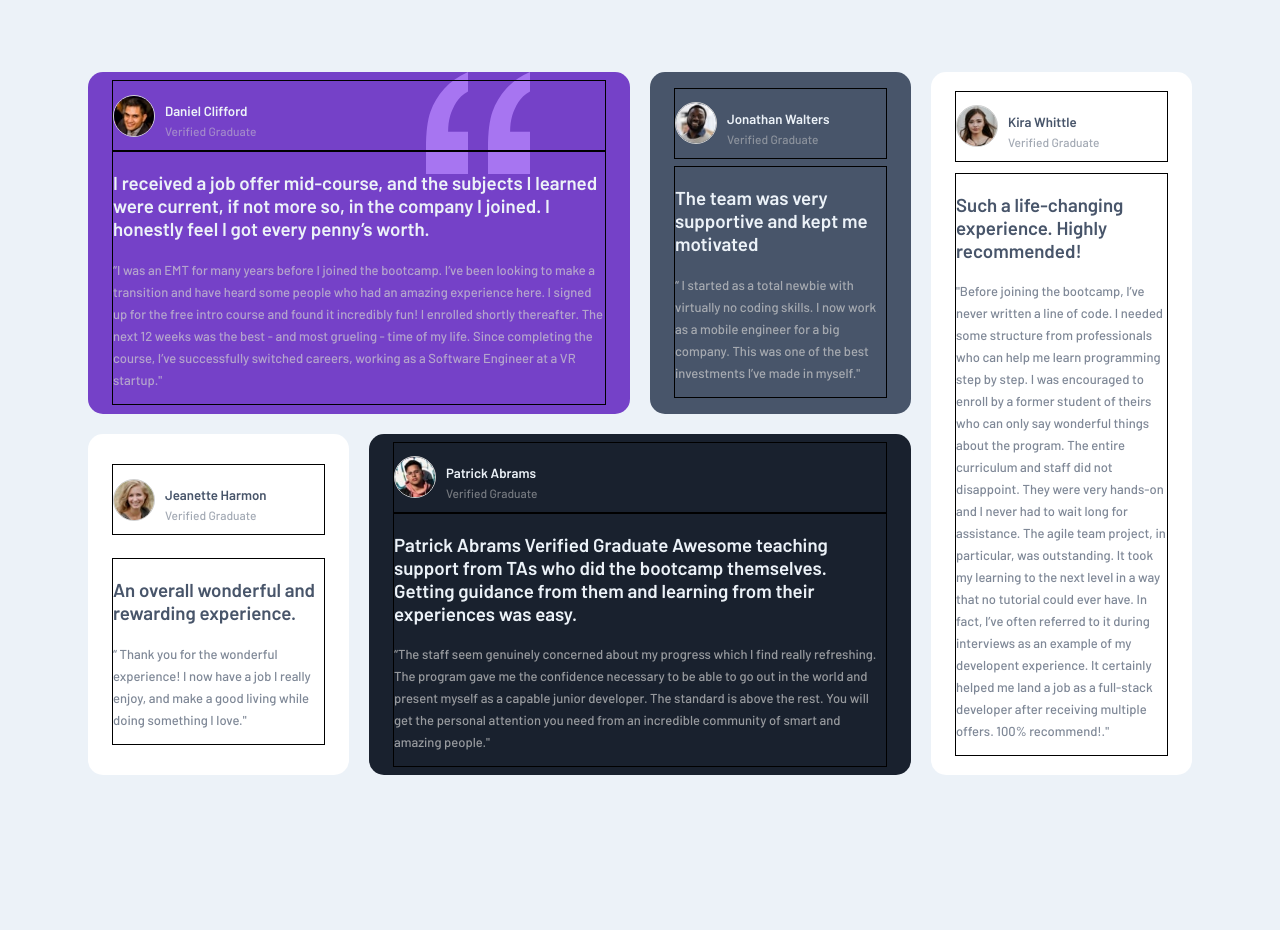
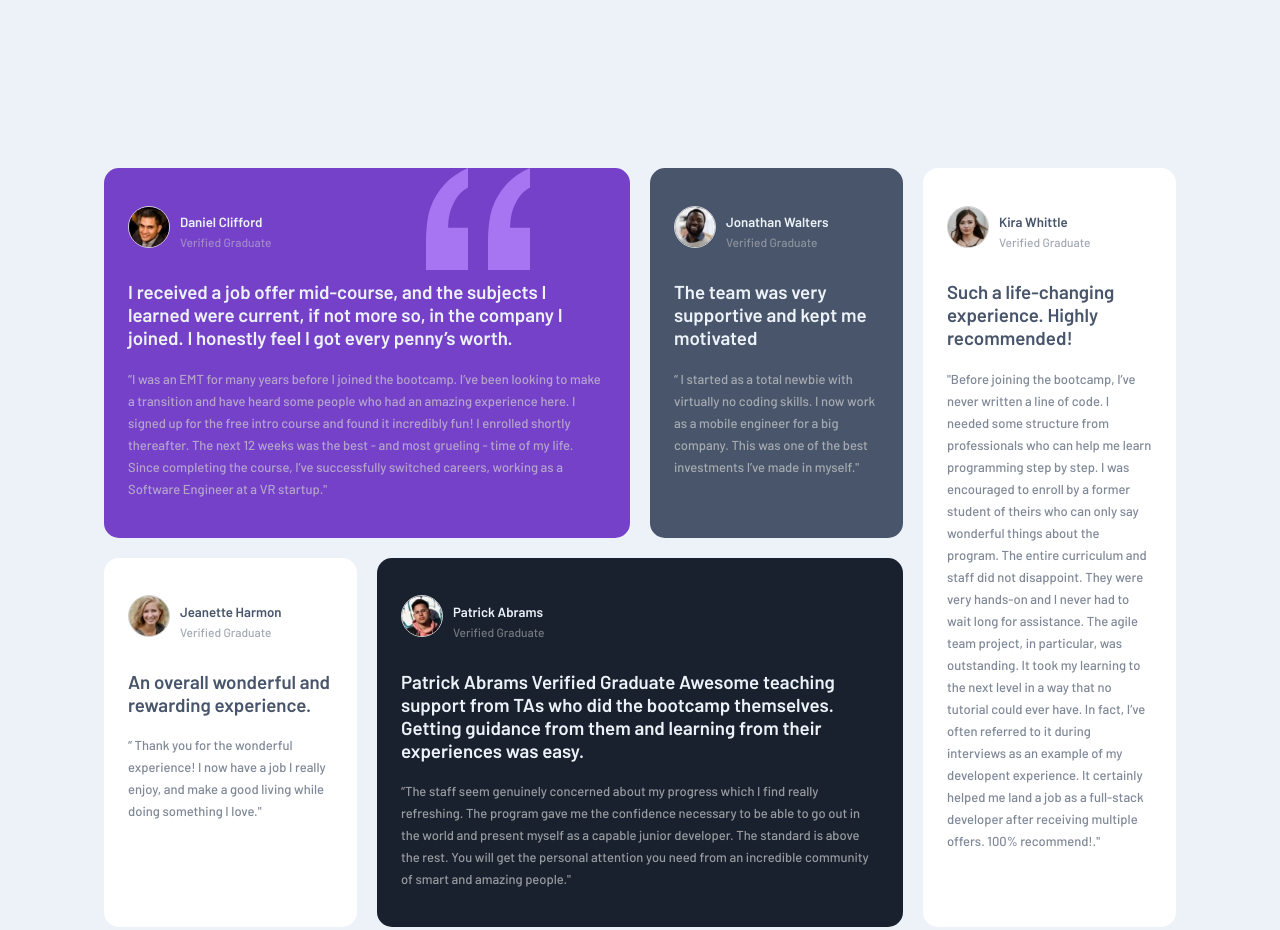
Before and after one commit to ShreeraamGit/testimonials-grid-section-main, a plain HTML site: page index.html in a window 1280 px wide. Before the commit the page ends 847 px from the top, so only its background shows below. Drawn offline with Linux system fonts and the light colour scheme.

Commit message:
dekstop design completed

```diff
--- a/index.html
+++ b/index.html
@@ -27,7 +27,8 @@
                 <div class="overlay-1">
                     <img src="images/bg-pattern-quotation.svg" alt="overlay">
                 </div>
-                <div class="overlay-2">
+                <div class="inside-box-overlay">
+                    <div class="inside-box">
                         <div class="intro-box">
                             <img class="profile-img" src="images/image-daniel.jpg" alt="profile image">
                             <div class="name">
@@ -37,13 +38,14 @@
                         </div>
                         <div class="content">
                             <h3>I received a job offer mid-course, and the subjects I learned were current, if not more so, in the company I joined. I honestly feel I got every penny’s worth.</h3>
-                        <p>“I was an EMT for many years before I joined the bootcamp. I’ve been looking to make a transition and have heard some people who had an amazing experience here. I signed up for the free intro course and found it incredibly fun!
-                            I enrolled shortly thereafter. The next 12 weeks was the best - and most grueling - time of my life. Since completing the course, I’ve successfully switched careers, working as a Software Engineer at a VR startup."</p>
+                            <p>“I was an EMT for many years before I joined the bootcamp. I’ve been looking to make a transition and have heard some people who had an amazing experience here. I signed up for the free intro course and found it incredibly
+                                fun! I enrolled shortly thereafter. The next 12 weeks was the best - and most grueling - time of my life. Since completing the course, I’ve successfully switched careers, working as a Software Engineer at a VR startup."</p>
                         </div>
                     </div>
                 </div>
             </div>
             <div class="box2">
+                <div class="inside-box">
                     <div class="intro-box">
                         <img class="profile-img" src="images/image-jonathan.jpg" alt="profile image">
                         <div class="name">
@@ -56,7 +58,9 @@
                         <p>“ I started as a total newbie with virtually no coding skills. I now work as a mobile engineer for a big company. This was one of the best investments I’ve made in myself."</p>
                     </div>
                 </div>
+            </div>
             <div class="box3">
+                <div class="inside-box">
                     <div class="intro-box">
                         <img class="profile-img" src="images/image-kira.jpg" alt="profile image">
                         <div class="name">
@@ -66,13 +70,15 @@
                     </div>
                     <div class="content">
                         <h3 style="color: hsl(217, 19%, 35%);">Such a life-changing experience. Highly recommended!</h3>
-                    <p style="color: hsl(217, 19%, 35%);">"Before joining the bootcamp, I’ve never written a line of code. I needed some structure from professionals who can help me learn programming step by step. I was encouraged to enroll by a former student of theirs who can only say wonderful
-                        things about the program. The entire curriculum and staff did not disappoint. They were very hands-on and I never had to wait long for assistance. The agile team project, in particular, was outstanding. It took my learning to the
-                        next level in a way that no tutorial could ever have. In fact, I’ve often referred to it during interviews as an example of my developent experience. It certainly helped me land a job as a full-stack developer after receiving multiple
-                        offers. 100% recommend!."</p>
+                        <p style="color: hsl(217, 19%, 35%);">"Before joining the bootcamp, I’ve never written a line of code. I needed some structure from professionals who can help me learn programming step by step. I was encouraged to enroll by a former student of theirs who can only say
+                            wonderful things about the program. The entire curriculum and staff did not disappoint. They were very hands-on and I never had to wait long for assistance. The agile team project, in particular, was outstanding. It took my
+                            learning to the next level in a way that no tutorial could ever have. In fact, I’ve often referred to it during interviews as an example of my developent experience. It certainly helped me land a job as a full-stack developer
+                            after receiving multiple offers. 100% recommend!."</p>
+                    </div>
                 </div>
             </div>
             <div class="box4">
+                <div class="inside-box">
                     <div class="intro-box">
                         <img class="profile-img" src="images/image-jeanette.jpg" alt="profile image">
                         <div class="name">
@@ -85,7 +91,9 @@
                         <p style="color: hsl(217, 19%, 35%);">“ Thank you for the wonderful experience! I now have a job I really enjoy, and make a good living while doing something I love."</p>
                     </div>
                 </div>
+            </div>
             <div class="box5">
+                <div class="inside-box">
                     <div class="intro-box">
                         <img class="profile-img" src="images/image-patrick.jpg" alt="profile image">
                         <div class="name">
@@ -95,8 +103,9 @@
                     </div>
                     <div class="content">
                         <h3>Patrick Abrams Verified Graduate Awesome teaching support from TAs who did the bootcamp themselves. Getting guidance from them and learning from their experiences was easy.</h3>
-                    <p>“The staff seem genuinely concerned about my progress which I find really refreshing. The program gave me the confidence necessary to be able to go out in the world and present myself as a capable junior developer. The standard is
-                        above the rest. You will get the personal attention you need from an incredible community of smart and amazing people."</p>
+                        <p>“The staff seem genuinely concerned about my progress which I find really refreshing. The program gave me the confidence necessary to be able to go out in the world and present myself as a capable junior developer. The standard
+                            is above the rest. You will get the personal attention you need from an incredible community of smart and amazing people."</p>
+                    </div>
                 </div>
             </div>
         </section>
--- a/styles/main.css
+++ b/styles/main.css
@@ -1,6 +1,6 @@
 body {
     font-family: 'Barlow', sans-serif;
-    padding: 4rem 5rem;
+    padding: 10rem 6rem;
     background-color: hsl(210, 46%, 95%);
 }
 
@@ -37,10 +37,7 @@ body {
     -ms-border-radius: 15px;
     -o-border-radius: 15px;
     background-color: hsl(217, 19%, 35%);
-    display: flex;
-    flex-direction: column;
-    justify-content: space-evenly;
-    padding: 0.5rem 1.5rem;
+    padding: 1.5rem;
 }
 
 .box3 {
@@ -54,7 +51,7 @@ body {
     display: flex;
     flex-direction: column;
     justify-content: space-evenly;
-    padding: 0.5rem 1.5rem;
+    padding: 1.5rem;
 }
 
 .box4 {
@@ -68,7 +65,7 @@ body {
     display: flex;
     flex-direction: column;
     justify-content: space-evenly;
-    padding: 0.5rem 1.5rem;
+    padding: 1.5rem;
 }
 
 .box5 {
@@ -82,7 +79,7 @@ body {
     display: flex;
     flex-direction: column;
     justify-content: space-evenly;
-    padding: 0.5rem 1.5rem;
+    padding: 1.5rem;
 }
 
 .intro-box {
@@ -90,7 +87,6 @@ body {
     flex-direction: row;
     justify-content: flex-start;
     align-items: center;
-    border: 1px solid;
 }
 
 .name h5 {
@@ -132,14 +128,19 @@ body {
     margin-right: 100px;
 }
 
-.overlay-2 {
+.inside-box-overlay {
     position: absolute;
+    top: 0;
+    left: 0;
+    bottom: 0;
+    right: 0;
+    padding: 1.5em;
+}
+
+.inside-box {
     display: flex;
     flex-direction: column;
     justify-content: flex-start;
-    padding: 0.5rem 1.5rem;
+    width: 100%;
+    height: 100%;
 }
-
-.content {
-    border: 1px solid;
-}
```
Lines whose indentation alone changed are shown as unchanged.
